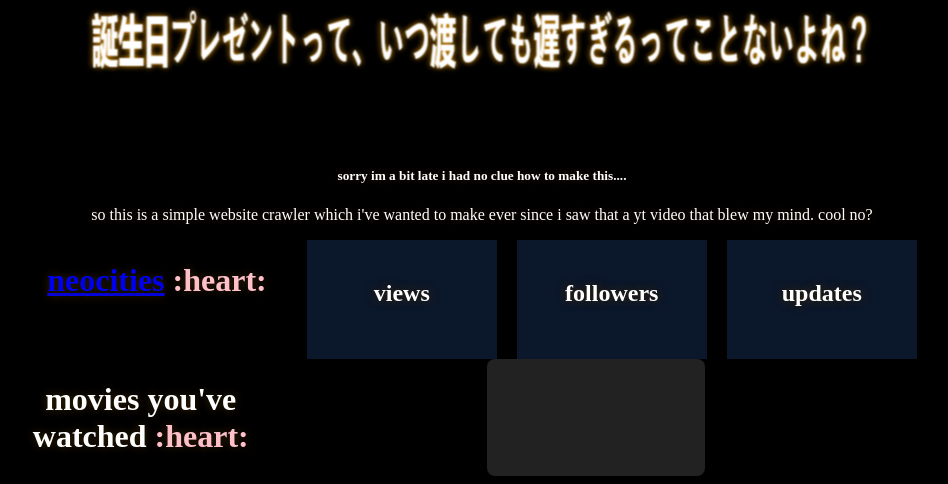
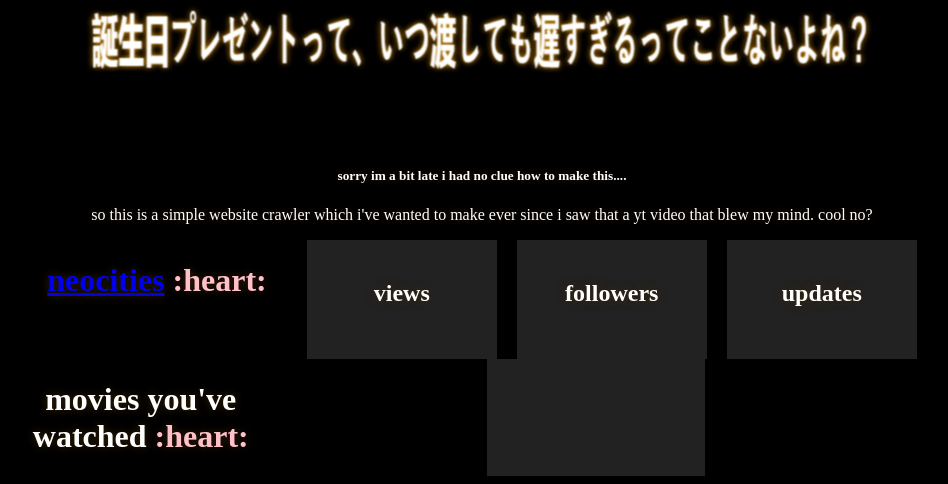
Before and after one commit to drogue-bit/birthday-rhaisyl-16, a Flask app: page / in a window 1280 px wide. Shown: the part 462-946 px from the top of the page, without its empty margins (158-1106 px from the left). Run offline with Flask 3, Linux system fonts and the light colour scheme; data that the repository does not hold is empty.

Commit message:
Beautify

```diff
--- a/static/style.css
+++ b/static/style.css
@@ -28,10 +28,9 @@ img {
 .movie-card {
     background: #222;
     padding: 10px;
-    border-radius: 8px;
 }
 .card {
-    background: #152c4e8a;
+    background: #222;
     padding: 20px;
     min-width: 150px;
 }
```
